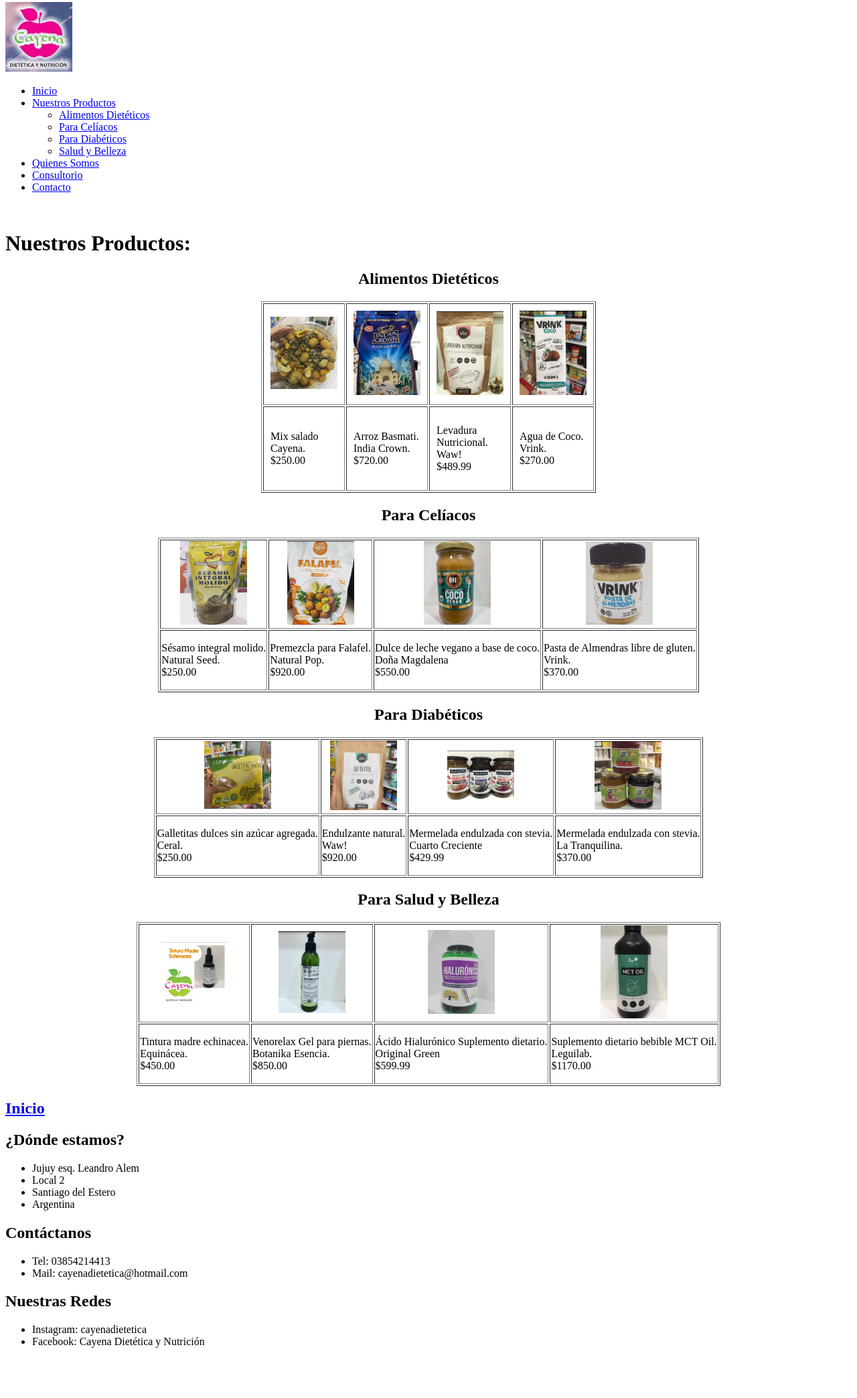
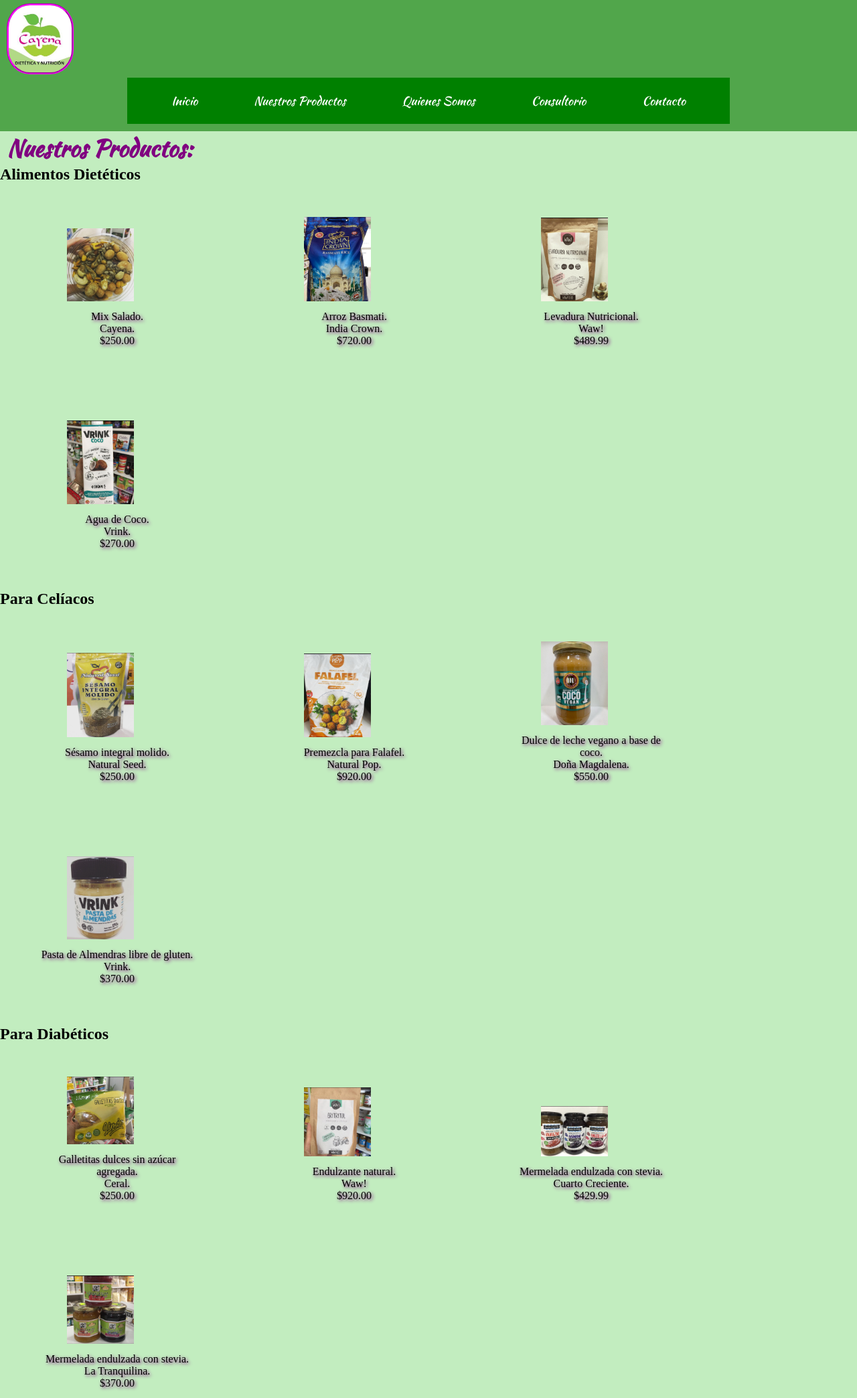
Before and after one commit to sebaorozco/CayenaDietetica, a plain HTML site: page pages/productos.html in a window 1280 px wide. Shown: the part 5-2093 px from the top of the page at 67% size. Before the commit the page ends 2034 px from the top, so only its background shows below. Drawn offline with Linux system fonts and the light colour scheme.

Commit message:
version 3 - CSS+Box modeling

```diff
--- a/pages/productos.html
+++ b/pages/productos.html
@@ -5,136 +5,240 @@
         <meta http-equiv="X-UA-Compatible" content="IE=edge">
         <meta name="viewport" content="width=device-width, initial-scale=1.0">
         <title>Cayena Dietética & Nutrición - Santiago del Estero</title>
+        <link rel="stylesheet" href="../css/styles.css">
     </head>
     <body>
         <!--Aqui empieza el header-->
-        <header>
+        <header class="encabezado">
             <a href="../index.html">
-                <img src="../images/logoCayena.jpg" width="100">
+                <img class="encabezado__logo" src="../images/logocayena3.jpg" width="100">
             </a>
-            <nav>
-                <ul id="Categorias">
-                  <li><a href="../index.html">Inicio</a></li>
-                  <li><a href="productos.html">Nuestros Productos</a></li>
-                      <ul>
-                        <li><a href="../pages/productos.html#alimentos">Alimentos Dietéticos</a></li>
-                        <li><a href="../pages/productos.html#celiacos">Para Celíacos</a></li>
-                        <li><a href="../pages/productos.html#diabeticos">Para Diabéticos</a></li>
-                        <li><a href="../pages/productos.html#salud">Salud y Belleza</a></li>
+            <nav class="nav">
+                <ul class="menu">
+                    <li class=><a href="../index.html">Inicio</a></li>
+                    <li><a href="productos.html">Nuestros Productos</a>
+                        <ul class="menu__items">
+                            <li><a href="productos.html#alimentos">Alimentos Dietéticos</a></li>
+                            <li><a href="productos.html#celiacos">Para Celíacos</a></li>
+                            <li><a href="productos.html#diabeticos">Para Diabéticos</a></li>
+                            <li><a href="productos.html#salud">Salud y Belleza</a></li>
                         </ul>
                     </li>
-                  <li><a href="../pages/quienes-somos.html">Quienes Somos</a></li>
-                  <li><a href="../pages/consultorio.html">Consultorio</a></li>
-                  <li><a href="../pages/contacto.html">Contacto</a></li>
+                    <li><a href="quienes-somos.html">Quienes Somos</a></li>
+                    <li><a href="consultorio.html">Consultorio</a></li>
+                    <li><a href="contacto.html">Contacto</a></li>
                 </ul>
             </nav>
-            <slider><img src="images/slider1.jpg" alt=""></slider>
         </header>
+         <!--Aquí empieza el main-->
         <div class="main">
             <h1>Nuestros Productos:</h1>
-            <h2 align="center">Alimentos Dietéticos</h2>
+            <h2 id="alimentos">Alimentos Dietéticos</h2>
             <section>
-                <article id="alimentos">
-                    <table align="center" border="1" cellpadding="10" width="10px">
-                        <tr>
-                            <td align="center"><img src="../images/Prod/mix_salado.jpg" width="100"></td>
-                            <td align="center"><img src="../images/Prod/arroz_basmati.jpg" width="100"></td>
-                            <td align="center"><img src="../images/Prod/levadura_waw.jpg" width="100"></td>
-                            <td align="center"><img src="../images/Prod/agua_coco.jpg" width="100"></td>
-                        </tr>
-                        <tr>
-                            <td><p>Mix salado  <br> Cayena. <br> $250.00</p></td>
-                            <td><p>Arroz Basmati. <br> India Crown. <br> $720.00</p></td>
-                            <td><p>Levadura Nutricional. <br> Waw! <br> $489.99</p></td>
-                            <td><p>Agua de Coco. <br> Vrink. <br> $270.00</p></td>
-                        </tr>
-                    </table>
-                </article>
+                <div class="ofertas">
+                    <div class="ofertas__foto">
+                        <img src="../images/Prod/mix_salado.jpg" width="100" width="100">
+                    </div>
+                    <div class="ofertas__descripcion">
+                        <p>Mix Salado.</p>
+                        <p>Cayena.</p>
+                        <p>$250.00</p>
+                    </div>
+                </div>
+                <div class="ofertas">
+                    <div class="ofertas__foto">
+                        <img src="../images/Prod/arroz_basmati.jpg" width="100" width="100">
+                    </div>
+                    <div class="ofertas__descripcion">
+                        <p>Arroz Basmati.</p>
+                        <p>India Crown.</p>
+                        <p>$720.00</p>
+                    </div>
+                </div>
+                <div class="ofertas">
+                    <div class="ofertas__foto">
+                        <img src="../images/Prod/levadura_waw.jpg" width="100" width="100">
+                    </div>
+                    <div class="ofertas__descripcion">
+                        <p>Levadura Nutricional.</p>
+                        <p>Waw!</p>
+                        <p>$489.99</p>
+                    </div>
+                </div>
+                <div class="ofertas">
+                    <div class="ofertas__foto">
+                        <img src="../images/Prod/agua_coco.jpg" width="100" width="100">
+                    </div>
+                    <div class="ofertas__descripcion">
+                        <p>Agua de Coco.</p>
+                        <p>Vrink.</p>
+                        <p>$270.00</p>
+                    </div>
+                </div>
             </section>
-            <h2 align="center">Para Celíacos</h2>
+            <!-- ******Celíacos****** -->
+            <h2 id="celiacos">Para Celíacos</h2>
             <section>
-                <article id="celiacos">
-                    <table align="center" border="1">
-                        <tr>
-                            <td align="center"><img src="../images/Prod/sesamo_integral_molido.jpg" width="100"></td>
-                            <td align="center"><img src="../images/Prod/falafel_natural_pop.jpg" width="100"></td>
-                            <td align="center"><img src="../images/Prod/dulce_leche_coco_vegan.jpg" width="100"></td>
-                            <td align="center"><img src="../images/Prod/pasta_almendras_vrink.jpg" width="100"></td>
-                        </tr>
-                        <tr>
-                            <td><p>Sésamo integral molido. <br> Natural Seed. <br> $250.00</p></td>
-                            <td><p>Premezcla para Falafel. <br> Natural Pop. <br> $920.00</p></td>
-                            <td><p>Dulce de leche vegano a base de coco. <br> Doña Magdalena <br> $550.00</p></td>
-                            <td><p>Pasta de Almendras libre de gluten. <br> Vrink. <br> $370.00</p></td>
-                        </tr>
-                    </table>
-                </article>
+                <div class="ofertas">
+                    <div class="ofertas__foto">
+                        <img src="../images/Prod/sesamo_integral_molido.jpg" width="100" width="100">
+                    </div>
+                    <div class="ofertas__descripcion">
+                        <p>Sésamo integral molido.</p>
+                        <p>Natural Seed.</p>
+                        <p>$250.00</p>
+                    </div>
+                </div>
+                <div class="ofertas">
+                    <div class="ofertas__foto">
+                        <img src="../images/Prod/falafel_natural_pop.jpg" width="100" width="100">
+                    </div>
+                    <div class="ofertas__descripcion">
+                        <p>Premezcla para Falafel.</p>
+                        <p>Natural Pop.</p>
+                        <p>$920.00</p>
+                    </div>
+                </div>
+                <div class="ofertas">
+                    <div class="ofertas__foto">
+                        <img src="../images/Prod/dulce_leche_coco_vegan.jpg" width="100" width="100">
+                    </div>
+                    <div class="ofertas__descripcion">
+                        <p>Dulce de leche vegano a base de coco.</p>
+                        <p>Doña Magdalena.</p>
+                        <p>$550.00</p>
+                    </div>
+                </div>
+                <div class="ofertas">
+                    <div class="ofertas__foto">
+                        <img src="../images/Prod/pasta_almendras_vrink.jpg" width="100" width="100">
+                    </div>
+                    <div class="ofertas__descripcion">
+                        <p>Pasta de Almendras libre de gluten.</p>
+                        <p>Vrink.</p>
+                        <p>$370.00</p>
+                    </div>
+                </div>
             </section>
-            <h2 align="center">Para Diabéticos</h2>
+            <!-- ******Diabéticos****** -->
+            <h2 id="diabeticos">Para Diabéticos</h2>
             <section>
-                <article id="diabeticos">
-                    <table align="center" border="1" cellpadding="1" cellspacing="2">
-                        <tr>
-                            <td align="center"><img src="../images/Prod/galletas_dulces_ceral.jpg" width="100"></td>
-                            <td align="center"><img src="../images/Prod/endulzante_natural.jpg" width="100"></td>
-                            <td align="center"><img src="../images/Prod/mermelada_cuarto_creciente.jpg" width="100"></td>
-                            <td align="center"><img src="../images/Prod/mermelada_la_tranquilina.jpg" width="100"></td>
-                        </tr>
-                        <tr>
-                            <td><p>Galletitas dulces sin azúcar agregada. <br> Ceral. <br> $250.00</p></td>
-                            <td><p>Endulzante natural. <br> Waw! <br> $920.00</p></td>
-                            <td><p>Mermelada endulzada con stevia. <br> Cuarto Creciente <br> $429.99</p></td>
-                            <td><p>Mermelada endulzada con stevia. <br> La Tranquilina. <br> $370.00</p></td>
-                        </tr>
-                    </table>
-                </article>
+                <div class="ofertas">
+                    <div class="ofertas__foto">
+                        <img src="../images/Prod/galletas_dulces_ceral.jpg" width="100" width="100">
+                    </div>
+                    <div class="ofertas__descripcion">
+                        <p>Galletitas dulces sin azúcar agregada.</p>
+                        <p>Ceral.</p>
+                        <p>$250.00</p>
+                    </div>
+                </div>
+                <div class="ofertas">
+                    <div class="ofertas__foto">
+                        <img src="../images/Prod/endulzante_natural.jpg" width="100" width="100">
+                    </div>
+                    <div class="ofertas__descripcion">
+                        <p>Endulzante natural.</p>
+                        <p>Waw!</p>
+                        <p>$920.00</p>
+                    </div>
+                </div>
+                <div class="ofertas">
+                    <div class="ofertas__foto">
+                        <img src="../images/Prod/mermelada_cuarto_creciente.jpg" width="100" width="100">
+                    </div>
+                    <div class="ofertas__descripcion">
+                        <p>Mermelada endulzada con stevia.</p>
+                        <p>Cuarto Creciente.</p>
+                        <p>$429.99</p>
+                    </div>
+                </div>
+                <div class="ofertas">
+                    <div class="ofertas__foto">
+                        <img src="../images/Prod/mermelada_la_tranquilina.jpg" width="100" width="100">
+                    </div>
+                    <div class="ofertas__descripcion">
+                        <p>Mermelada endulzada con stevia.</p>
+                        <p>La Tranquilina.</p>
+                        <p>$370.00</p>
+                    </div>
+                </div>
             </section>
-            <h2 align="center">Para Salud y Belleza</h2>
+            <!-- *********Salud y Belleza******************* -->
+            <h2 id="salud">Para Salud y Belleza</h2>
             <section>
-                <article id="salud">
-                    <table align="center" border="1">
-                        <tr>
-                            <td align="center"><img src="../images/Prod/tintura_madre_echinacea.jpg" width="100"></td>
-                            <td align="center"><img src="../images/Prod/venorelax_piernas.jpg" width="100"></td>
-                            <td align="center"><img src="../images/Prod/acido_hialuronico.jpg" width="100"></td>
-                            <td align="center"><img src="../images/Prod/mct_oil.jpg" width="100"></td>
-                        </tr>
-                        <tr>
-                            <td><p>Tintura madre echinacea. <br> Equinácea. <br> $450.00</p></td>
-                            <td><p>Venorelax Gel para piernas. <br> Botanika Esencia. <br> $850.00</p></td>
-                            <td><p>Ácido Hialurónico Suplemento dietario. <br> Original Green <br> $599.99</p></td>
-                            <td><p>Suplemento dietario bebible MCT Oil. <br> Leguilab. <br> $1170.00</p></td>
-                        </tr>
-                    </table>
-                </article>
+                <div class="ofertas">
+                    <div class="ofertas__foto">
+                        <img src="../images/Prod/tintura_madre_echinacea.jpg" width="100" width="100">
+                    </div>
+                    <div class="ofertas__descripcion">
+                        <p>Tintura madre echinacea.</p>
+                        <p>Equinácea.</p>
+                        <p>$450.00</p>
+                    </div>
+                </div>
+                <div class="ofertas">
+                    <div class="ofertas__foto">
+                        <img src="../images/Prod/venorelax_piernas.jpg" width="100" width="100">
+                    </div>
+                    <div class="ofertas__descripcion">
+                        <p>Venorelax Gel para piernas.</p>
+                        <p>Botanika Esencia.</p>
+                        <p>$850.00</p>
+                    </div>
+                </div>
+                <div class="ofertas">
+                    <div class="ofertas__foto">
+                        <img src="../images/Prod/acido_hialuronico.jpg" width="100" width="100">
+                    </div>
+                    <div class="ofertas__descripcion">
+                        <p>Ácido Hialurónico Suplemento dietario.</p>
+                        <p>Original Green.</p>
+                        <p>$599.99</p>
+                    </div>
+                </div>
+                <div class="ofertas">
+                    <div class="ofertas__foto">
+                        <img src="../images/Prod/mct_oil.jpg" width="100" width="100">
+                    </div>
+                    <div class="ofertas__descripcion">
+                        <p>Suplemento dietario bebible MCT Oil.</p>
+                        <p>Leguilab.</p>
+                        <p>$1170.00</p>
+                    </div>
+                </div>
             </section>
         </div>
-
-        <footer id="footer">
+         <!--Aqui empieza el footer-->
+        <footer class="pie">
+            <!-- <div class="pie"> -->
+                <div class="pie__items">
                     <h2><a href="../index.html">Inicio</a></h2>
-            <aside id="ubicacion">
+                </div>
+                <div class="pie__items">
                     <h2>¿Dónde estamos?</h2>
-                 <ul>
+                        <ul class="pie__descripcion">
                             <li>Jujuy esq. Leandro Alem</li>
                             <li>Local 2</li>
                             <li>Santiago del Estero</li>
                             <li>Argentina</li>
                         </ul>
-             </aside>
-             <aside id="contactanos">
+                </div>
+                <div class="pie__items">
                     <h2>Contáctanos</h2>
-                 <ul>
+                        <ul class="pie__descripcion">
                             <li>Tel: 03854214413</li>
                             <li>Mail: cayenadietetica@hotmail.com</li>
                         </ul>
-             </aside>
-             <aside id="redes">
+                </div>
+                <div class="pie__items">
                     <h2>Nuestras Redes</h2>
-                 <ul>
-                     <li>Instagram: cayenadietetica</li>
-                     <li>Facebook: Cayena Dietética y Nutrición</li>
+                        <ul class="pie__descripcion">
+                            <li><img src="../images/redes/instagram.png" width="10%"> cayenadietetica</li>
+                            <li><img src="../images/redes/facebook.png" width="10%"> Cayena Dietética y Nutrición</li>
                         </ul>
-             </aside>
+                </div>
+            <!-- </div> -->
         </footer>
      </body>
 </html>
```
Also changed, not shown: index.html (+4 -3 lines), pages/consultorio.html (+43 -31 lines), pages/contacto.html (+33 -28 lines), pages/quienes-somos.html (+42 -35 lines), fonts/GrapeNuts-Regular.ttf (added). Lines whose indentation alone changed are shown as unchanged.
